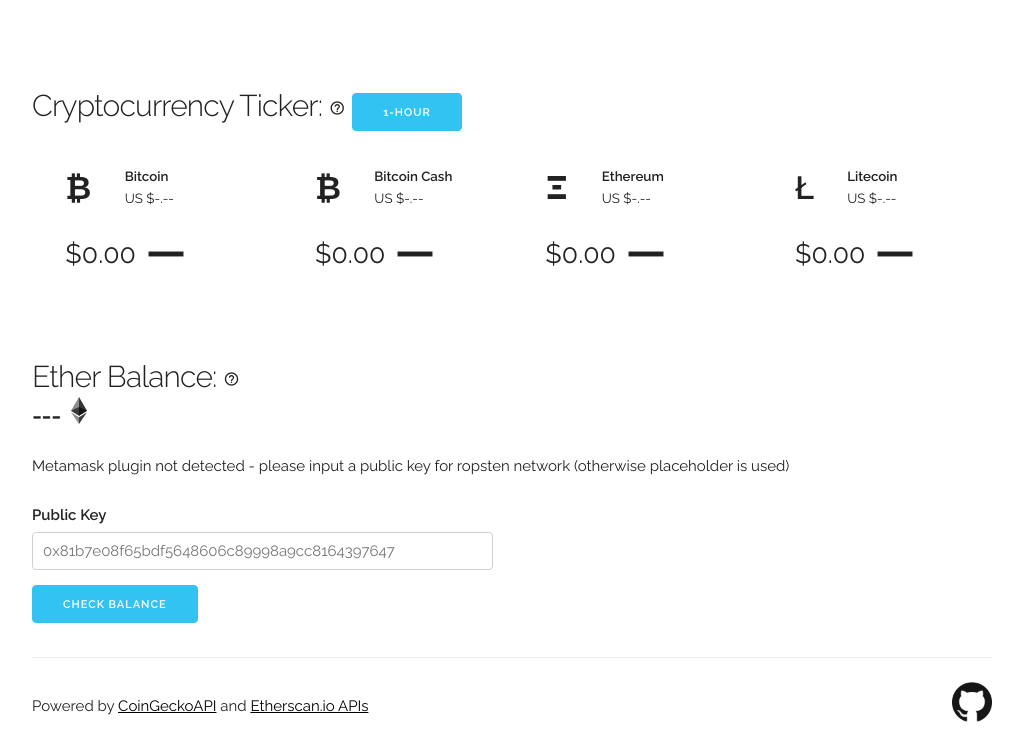
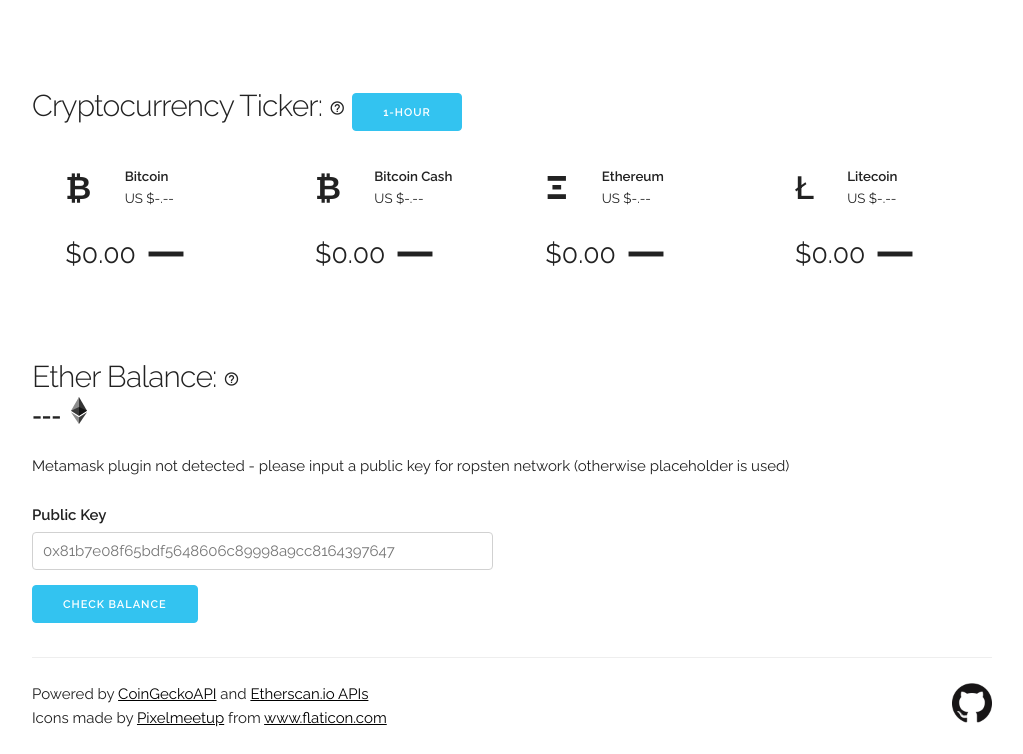
Before and after one commit to aalu1418/fullstackI_project, a website: page index.html in a window 1280 px wide. Shown: the part 1113-1867 px from the top of the page, without its empty margins (128-1151 px from the left). Drawn offline with nearby package versions, Linux system fonts and the light colour scheme; no server answers.

Commit message:
added footer for icon credits

```diff
--- a/css/master.css
+++ b/css/master.css
@@ -105,6 +105,10 @@
   scroll-behavior: smooth;
 }
 
+a {
+  color:black;
+}
+
 @keyframes shadow-pulse {
   0% {
     transform: scale(1);
--- a/index.html
+++ b/index.html
@@ -205,9 +205,15 @@
       </div>
       <div class="row footer" style="border-top: 1px solid #eee">
         <div class="one-half column" style="text-align:left">
-          Powered by
-          <a href="https://www.coingecko.com/en/api" style="color:black">CoinGeckoAPI</a>
-          and <a href="https://etherscan.io/apis" style="color:black">Etherscan.io APIs</a>
+          <p style="margin:0">
+            Powered by
+            <a href="https://www.coingecko.com/en/api">CoinGeckoAPI</a>
+            and <a href="https://etherscan.io/apis">Etherscan.io APIs</a>
+          </p>
+          <p style="margin:0">
+            Icons made by <a href="https://www.flaticon.com/authors/pixelmeetup" title="Pixelmeetup">Pixelmeetup</a>
+            from <a href="https://www.flaticon.com/" title="Flaticon">www.flaticon.com</a>
+          </p>
         </div>
         <div class="one-half column" style="text-align:right">
           <a href="https://github.com/aalu1418/fullstackI_project">
```
Also changed, not shown: README.md.
